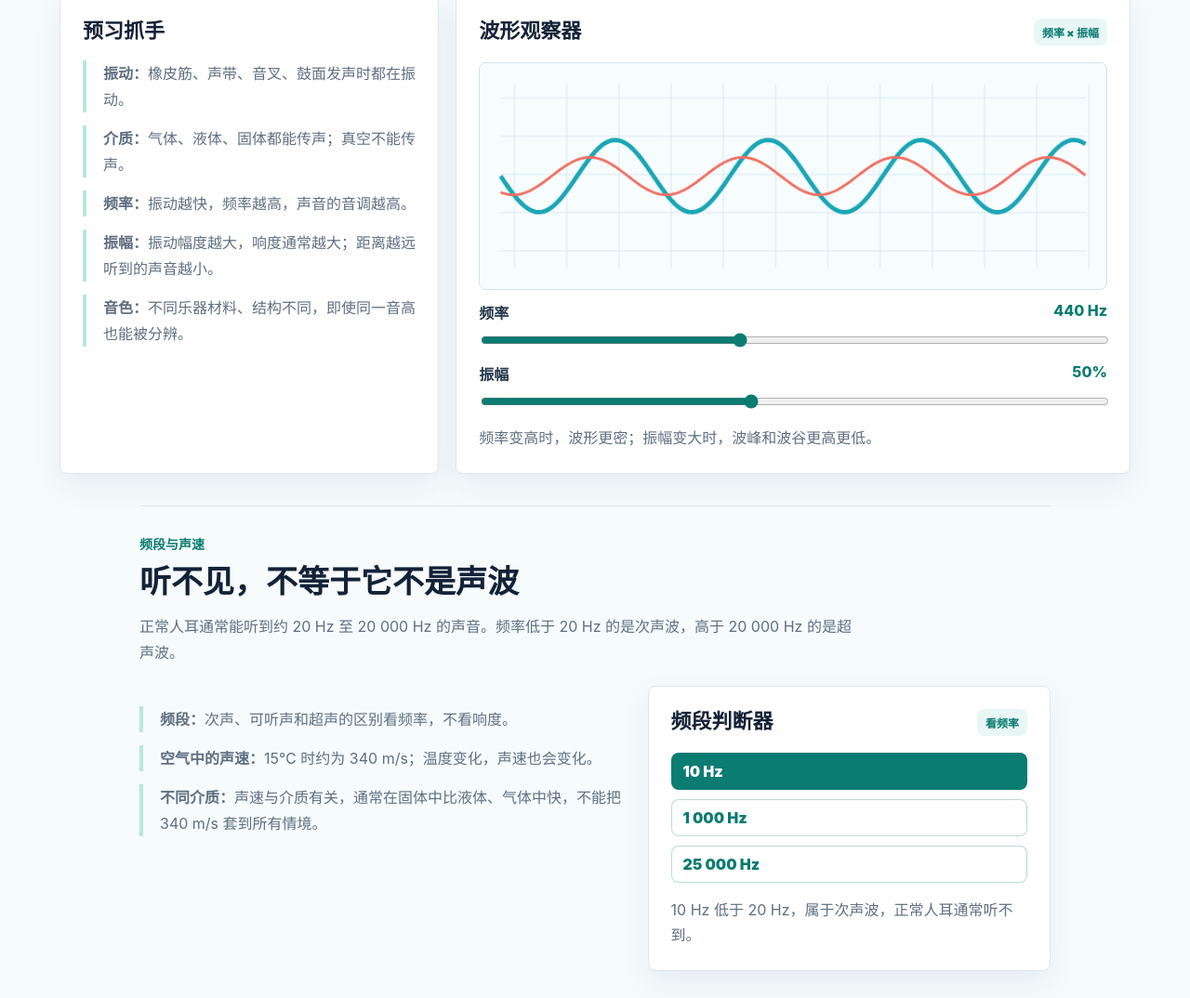
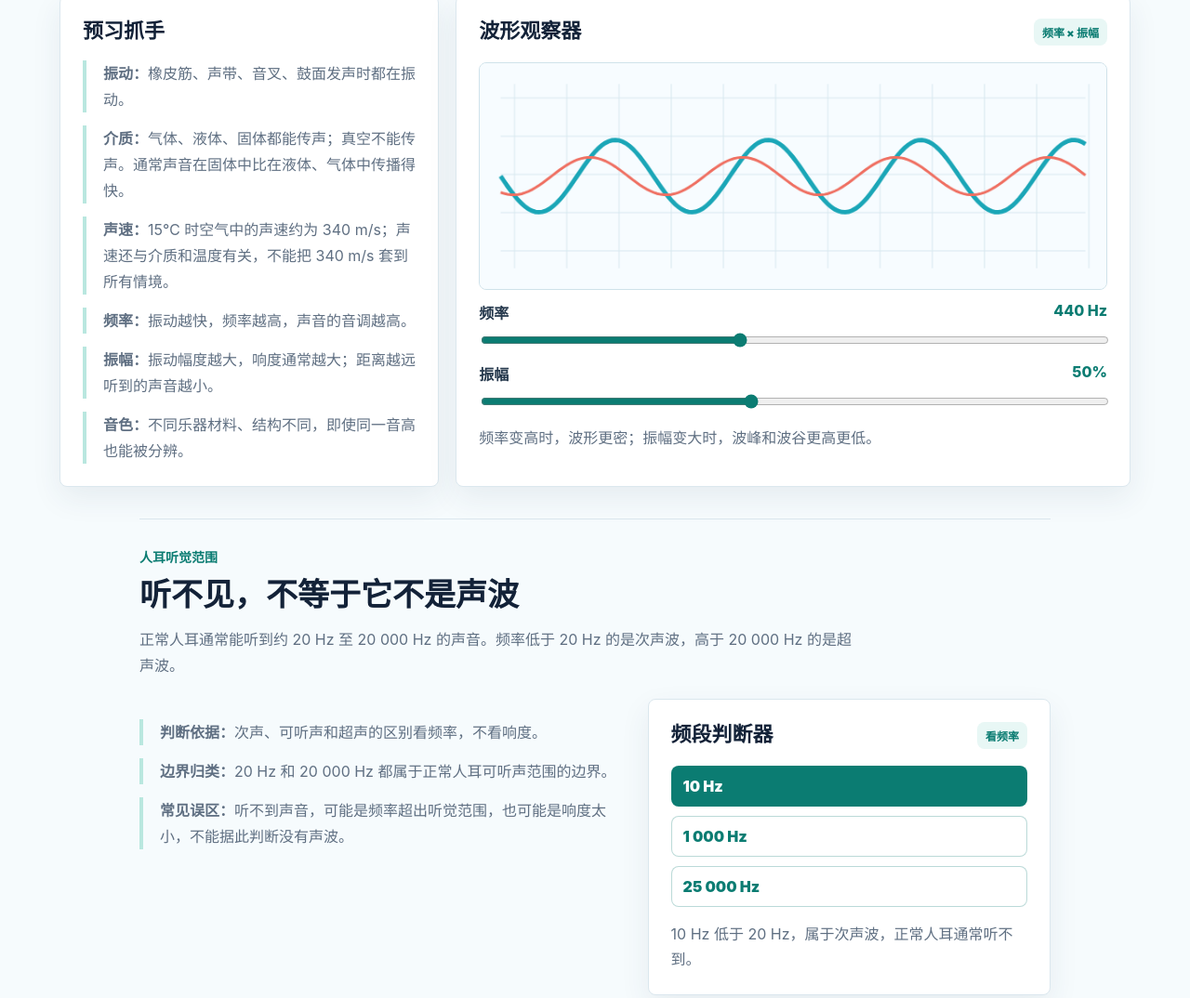
Before and after one commit to Lian-Crasher/GithubPage-2, a plain HTML site: page chapters/chapter2-sound.html in a window 1280 px wide. Shown: the part 954-2028 px from the top of the page at 93% size. Drawn offline with Linux system fonts and the light colour scheme.

Commit message:
Refine sound range learning flow

```diff
--- a/chapters/chapter2-sound.html
+++ b/chapters/chapter2-sound.html
@@ -6,7 +6,7 @@
     <meta name="description" content="八年级物理声现象预习：理解声音的产生与传播、音调响度音色、声的利用和噪声控制。" />
     <title>第二章 声现象 - 八年级物理预习站</title>
     <link rel="icon" href="../assets/favicon.svg" type="image/svg+xml" />
-    <link rel="stylesheet" href="../styles/main.css?v=10" />
+    <link rel="stylesheet" href="../styles/main.css?v=11" />
   </head>
   <body data-page="sound">
     <header class="topbar">
@@ -47,7 +47,8 @@
             <h3>预习抓手</h3>
             <ul class="clean-list">
               <li><strong>振动：</strong>橡皮筋、声带、音叉、鼓面发声时都在振动。</li>
-              <li><strong>介质：</strong>气体、液体、固体都能传声；真空不能传声。</li>
+              <li><strong>介质：</strong>气体、液体、固体都能传声；真空不能传声。通常声音在固体中比在液体、气体中传播得快。</li>
+              <li><strong>声速：</strong>15℃ 时空气中的声速约为 340 m/s；声速还与介质和温度有关，不能把 340 m/s 套到所有情境。</li>
               <li><strong>频率：</strong>振动越快，频率越高，声音的音调越高。</li>
               <li><strong>振幅：</strong>振动幅度越大，响度通常越大；距离越远听到的声音越小。</li>
               <li><strong>音色：</strong>不同乐器材料、结构不同，即使同一音高也能被分辨。</li>
@@ -74,16 +75,16 @@
         </div>
         <div class="concept-module" id="sound-range">
           <div class="concept-module-head">
-            <p class="eyebrow">频段与声速</p>
+            <p class="eyebrow">人耳听觉范围</p>
             <h3>听不见，不等于它不是声波</h3>
             <p>正常人耳通常能听到约 20 Hz 至 20 000 Hz 的声音。频率低于 20 Hz 的是次声波，高于 20 000 Hz 的是超声波。</p>
           </div>
           <div class="concept-grid">
             <div class="concept-copy">
               <ul class="clean-list">
-                <li><strong>频段：</strong>次声、可听声和超声的区别看频率，不看响度。</li>
-                <li><strong>空气中的声速：</strong>15℃ 时约为 340 m/s；温度变化，声速也会变化。</li>
-                <li><strong>不同介质：</strong>声速与介质有关，通常在固体中比液体、气体中快，不能把 340 m/s 套到所有情境。</li>
+                <li><strong>判断依据：</strong>次声、可听声和超声的区别看频率，不看响度。</li>
+                <li><strong>边界归类：</strong>20 Hz 和 20 000 Hz 都属于正常人耳可听声范围的边界。</li>
+                <li><strong>常见误区：</strong>听不到声音，可能是频率超出听觉范围，也可能是响度太小，不能据此判断没有声波。</li>
               </ul>
             </div>
             <div class="interactive-panel compact-tool">
--- a/styles/main.css
+++ b/styles/main.css
@@ -2630,6 +2630,10 @@ th {
 
 .compact-tool {
   min-height: 100%;
+}
+
+.concept-module .choice-button {
+  min-height: 44px;
 }
 
 .diagram-scroll {
```
Also changed, not shown: chapters/chapter1-motion.html (+1 -1 lines), chapters/chapter3-states.html (+1 -1 lines), chapters/chapter4-light.html (+1 -1 lines), chapters/chapter5-lenses.html (+1 -1 lines), chapters/chapter6-density.html (+1 -1 lines), chapters/final-check.html (+1 -1 lines), index.html (+1 -1 lines).
